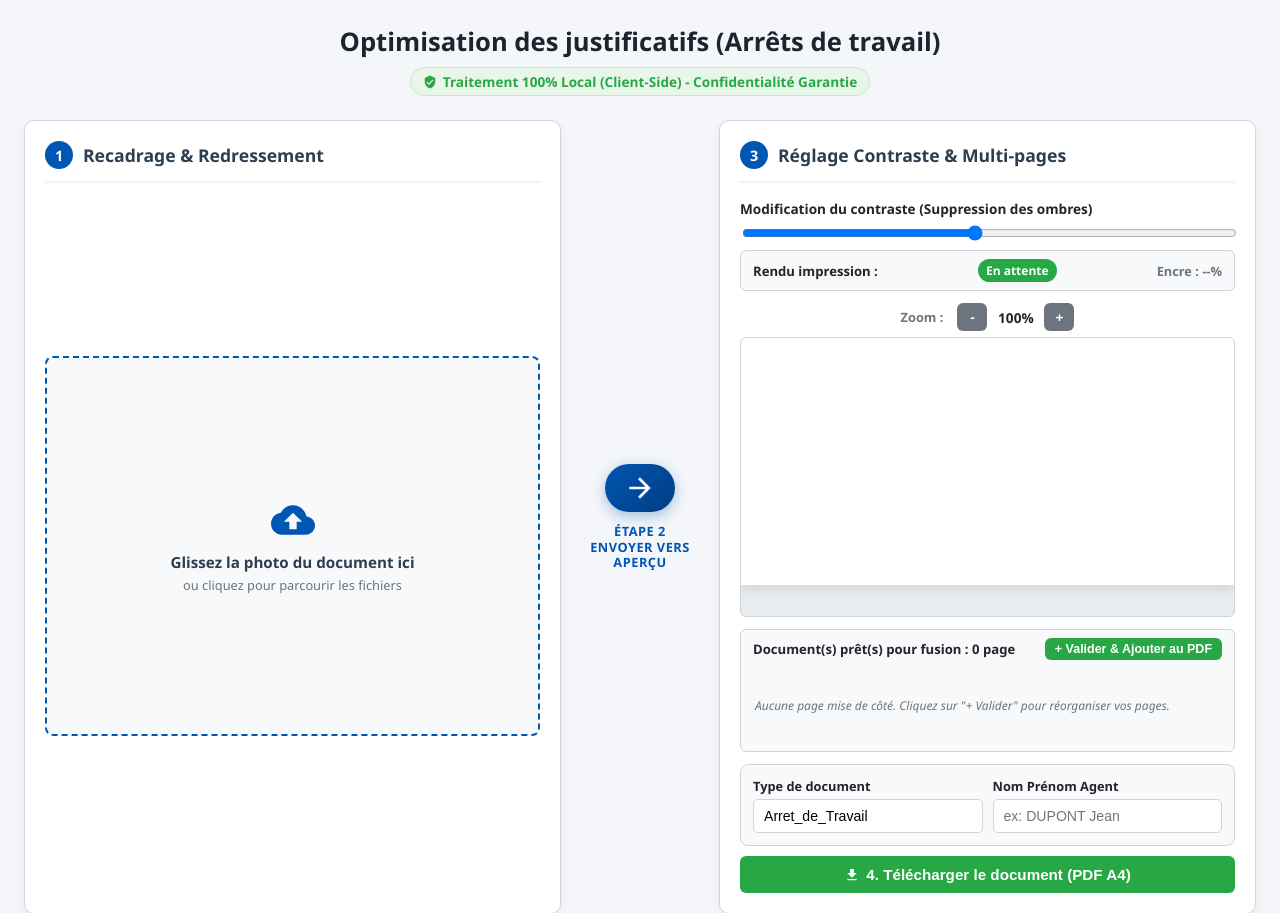
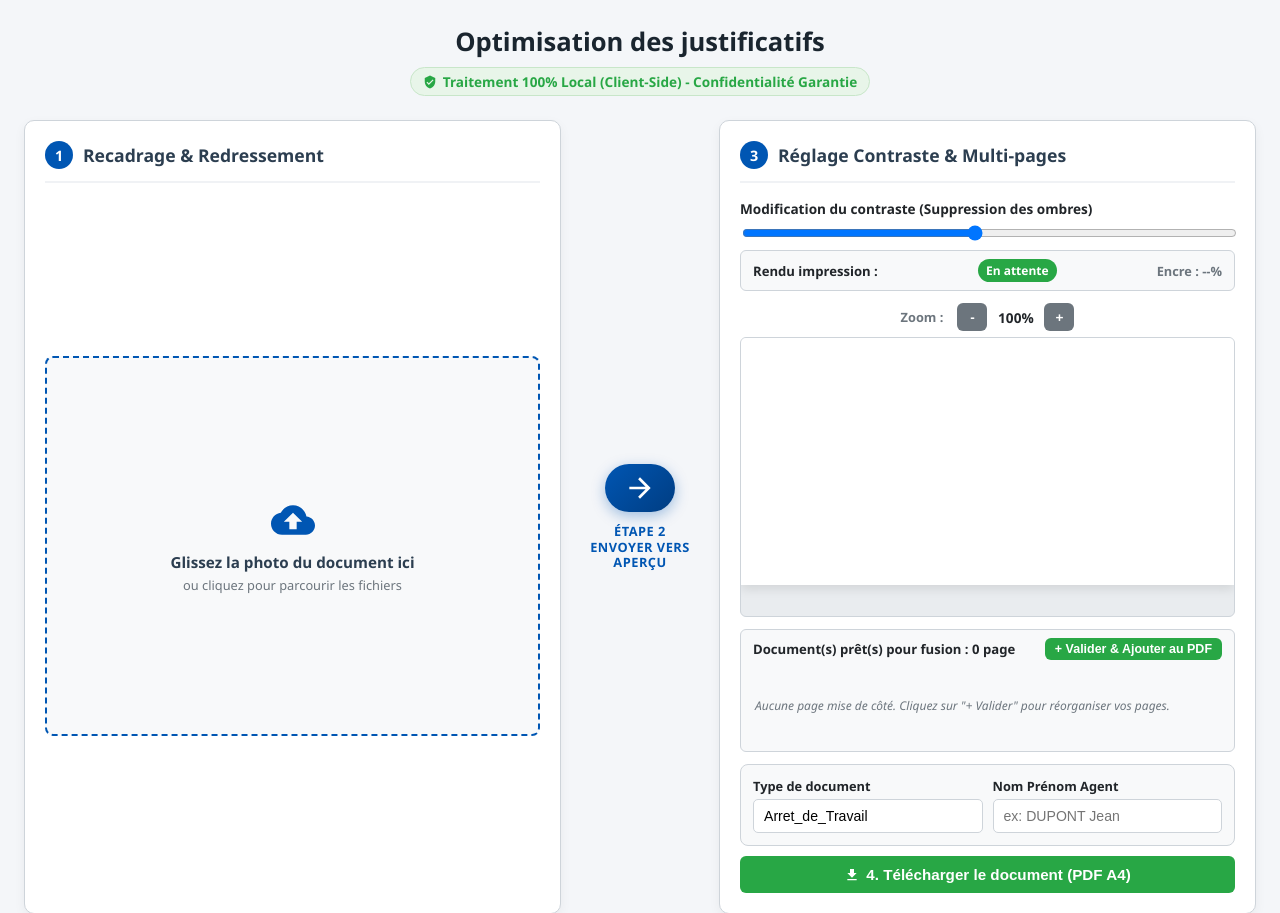
Before and after one commit to pierrenicolas35/photo-to-scan, a plain HTML site: page index.html in a window 1280 px wide. Shown: the top 913 px of the page. Drawn offline with nearby package versions, Linux system fonts and the light colour scheme.

Commit message:
Update header text for justification optimization

```diff
--- a/index.html
+++ b/index.html
@@ -409,7 +409,7 @@
 <body>
 
     <div class="header">
-        <h2>Optimisation des justificatifs (Arrêts de travail)</h2>
+        <h2>Optimisation des justificatifs</h2>
         <span class="badge-secu">
             <svg viewBox="0 0 24 24" style="width: 14px; height: 14px; fill: currentColor;">
                 <path d="M12 1L3 5v6c0 5.55 3.84 10.74 9 12 5.16-1.26 9-6.45 9-12V5l-9-4zm-2 16l-4-4 1.41-1.41L10 14.17l6.59-6.59L18 9l-8 8z"/>
```
